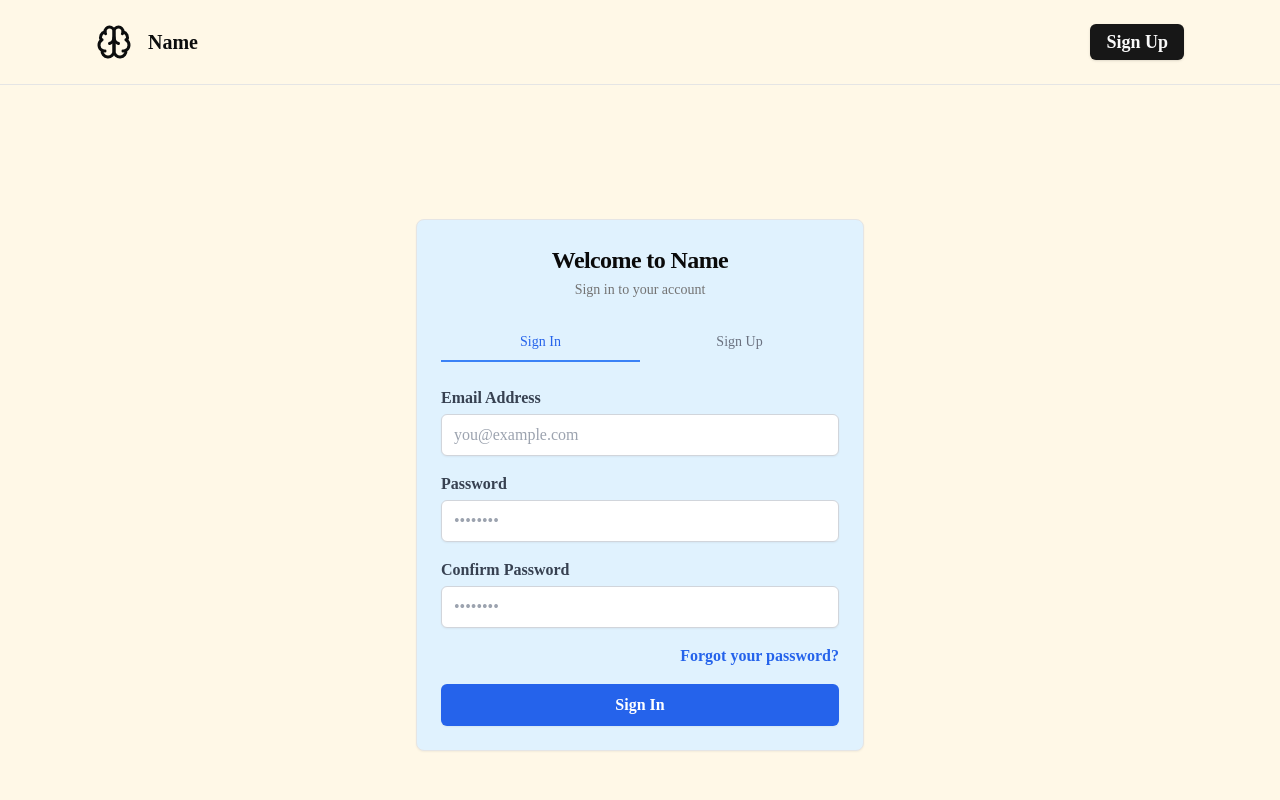
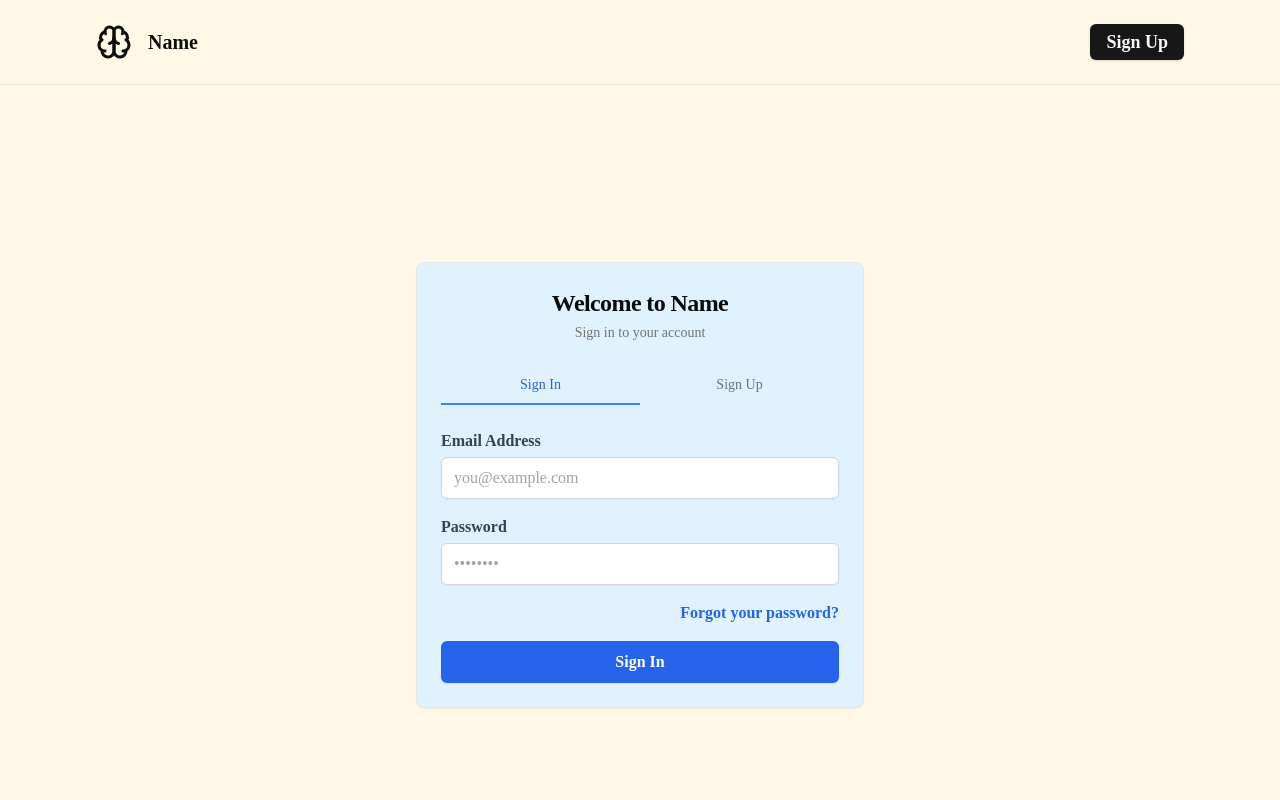
Before and after one commit to Anthony-PB/2025_BRH, a Next.js app in the folder frontend/: page /sign-in in a window 1280 px wide. Shown: the top 800 px of the page. Built offline with nearby package versions, Linux system fonts and the light colour scheme.

Commit message:
Conditional display of confirm password

```diff
--- a/frontend/app/(auth-pages)/sign-in/page.tsx
+++ b/frontend/app/(auth-pages)/sign-in/page.tsx
@@ -171,6 +171,8 @@ export default function SignIn() {
                                 minLength={6}
                             />
                         </div>
+
+                        {activeTab === 'register' &&(
                         <div>
                             <label htmlFor="confirm-password" className="block text-md font-semibold text-gray-700 mb-1">
                                 Confirm Password
@@ -186,6 +188,7 @@ export default function SignIn() {
                                 minLength={6}
                             />
                         </div>
+                        )}
 
                         {activeTab === 'register' && (
                             <div className="text-sm text-gray-600">
```
